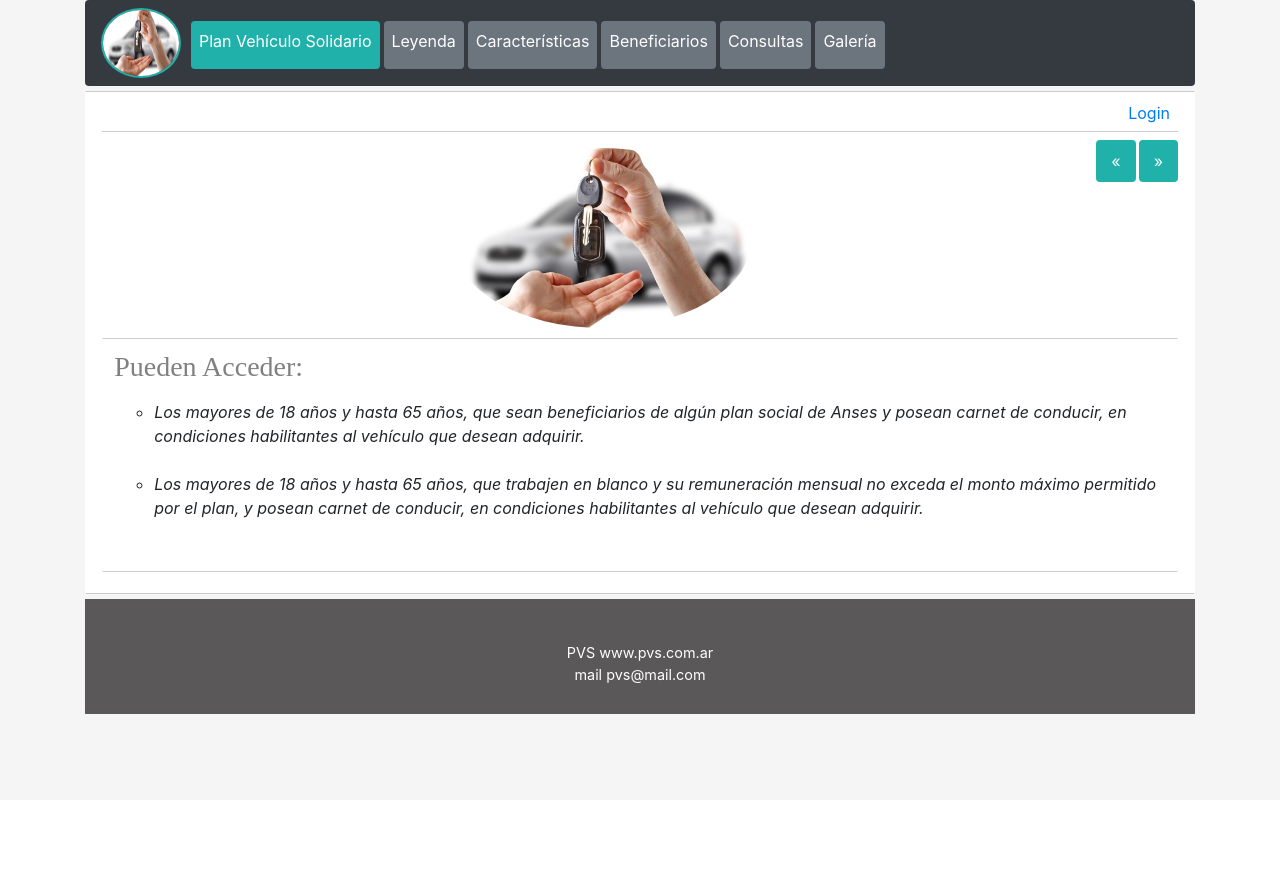
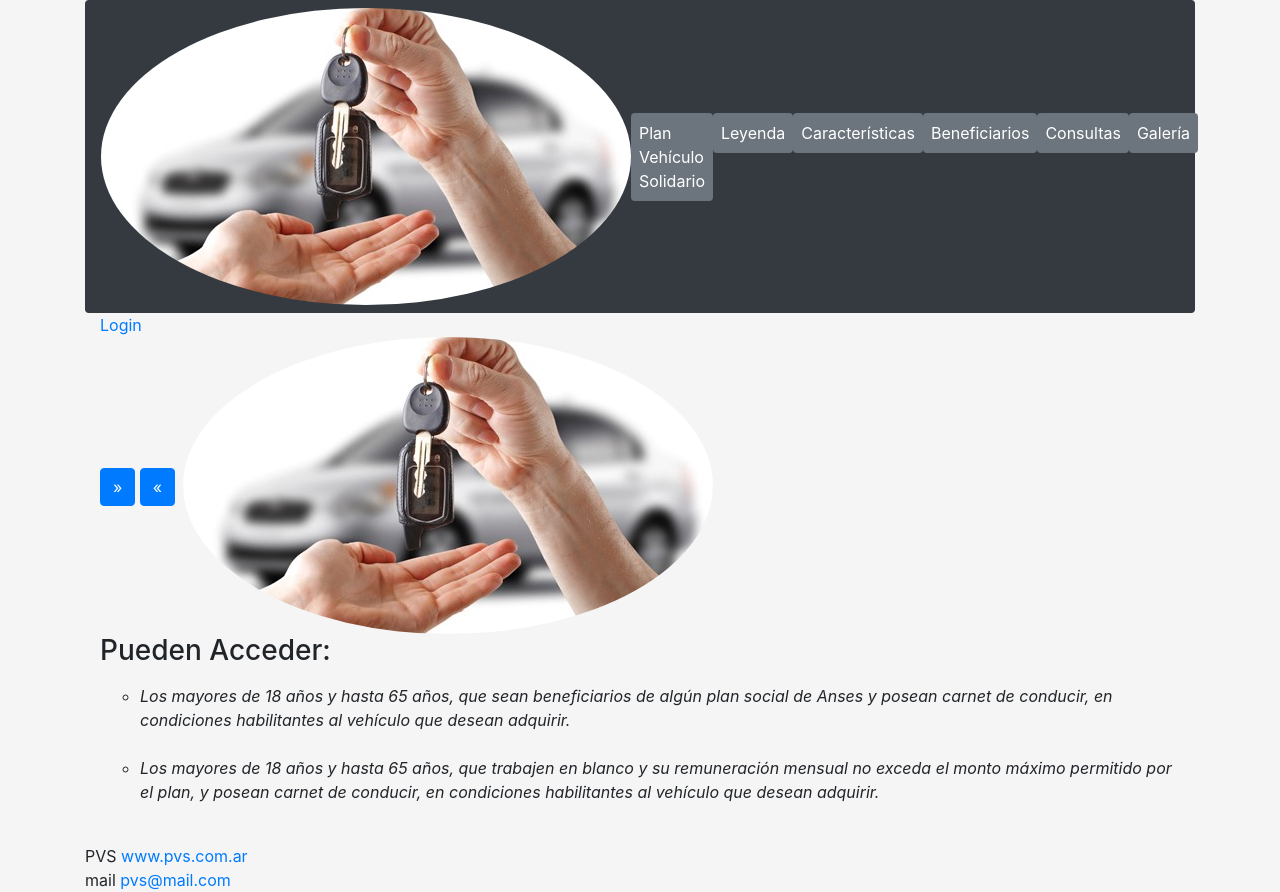
Before and after one commit to SamaBG/PVS, a PHP site: page /beneficiarios.php in a window 1280 px wide. Before the commit the page ends 714 px from the top, so only its background shows below. Run offline with PHP 8.4, Linux system fonts and the light colour scheme.

Commit message:
Update beneficiarios.php

```diff
--- a/beneficiarios.php
+++ b/beneficiarios.php
@@ -11,7 +11,7 @@ include ('pie.php');
   <meta name="viewport" content="width=device-width, initial-scale=1">
   <link rel="shortcut icon" href="img/log_barra.jpg" type="image/x-icon"/>
   <link rel="stylesheet" href="https://maxcdn.bootstrapcdn.com/bootstrap/4.5.2/css/bootstrap.min.css">
-  <link href="css/estil.css" rel="stylesheet">
+  <link href="css/estils.css" rel="stylesheet">
 
   <script src="https://ajax.googleapis.com/ajax/libs/jquery/3.5.1/jquery.min.js"></script>
   <script src="https://cdnjs.cloudflare.com/ajax/libs/popper.js/1.16.0/umd/popper.min.js"></script>
@@ -29,7 +29,7 @@ include ('pie.php');
             <div id="divisor2">
                 <a   id="boton_volver" style="margin-top: 2px" title="Siguiente" href="consultas.php" class="btn btn-primary rounded">&raquo</a>
                 <a  id="boton_volver" style="margin-right: 3px; margin-top: 2px" title="Anterior" href="caracteristicas.php" class="btn btn-primary rounded">&laquo</a>
-                    <img src="img/logo.jpg" class="rounded-circle"/>
+                    <img src="img/logo.jpg" class="rounded-circle img-fluid" id="imgfondo"/>
                     <div class="sub_divisor" >
 			<h3> Pueden Acceder:</h3>
 			<p>
```
